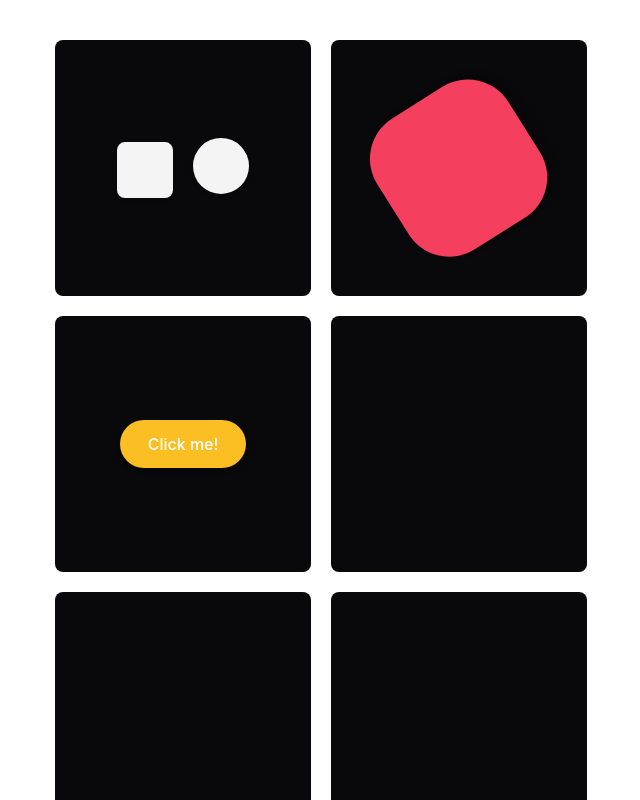
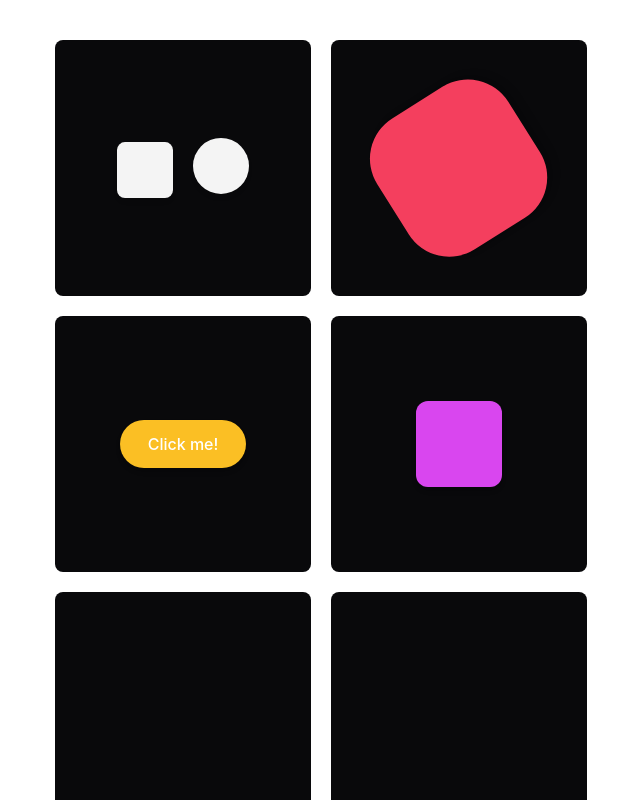
Before and after one commit to potakaaa/learn-aceternityui, a Next.js app: page /framer in a window 1280 px wide. Shown: the top 800 px of the page, without its empty margins (319-959 px from the left). Built offline with nearby package versions, Linux system fonts and the light colour scheme.

Commit message:
added draggable div

```diff
--- a/src/app/(routes)/framer/page.tsx
+++ b/src/app/(routes)/framer/page.tsx
@@ -96,7 +96,14 @@ const page = () => {
         <motion.div
           variants={dissolve}
           className="bg-foreground bg-opacity-50 aspect-square rounded-lg justify-center flex items-center gap-10 size-64"
-        ></motion.div>
+        >
+          <motion.div
+            className="bg-fuchsia-500 rounded-xl shadow-md size-1/3 cursor-grab"
+            drag
+            dragConstraints={{ left: -50, right: 50, top: -50, bottom: 50 }}
+            dragTransition={{ bounceStiffness: 600, bounceDamping: 10 }}
+          ></motion.div>
+        </motion.div>
         <motion.div
           variants={dissolve}
           className="bg-foreground bg-opacity-50 aspect-square rounded-lg justify-center flex items-center gap-10 size-64"
```
